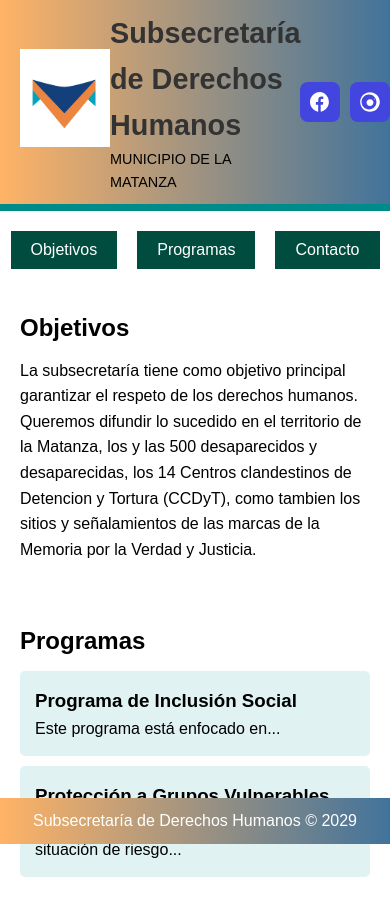
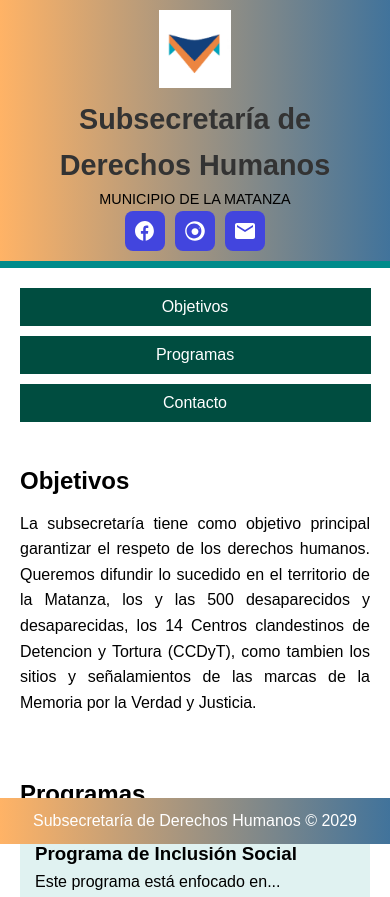
Before and after one commit to DDHH2024/DDHH2024.github.io, a plain HTML site: page index.html in a window 390 px wide. Shown: the top 897 px of the page. Drawn offline with Linux system fonts and the light colour scheme.

Commit message:
Update index.css

```diff
--- a/index.css
+++ b/index.css
@@ -117,3 +117,59 @@ footer {
     font-size: 18px;
     text-decoration: none;
   }
+/* index.css */
+
+/* Estilos generales */
+body {
+    font-family: Arial, sans-serif;
+    margin: 0;
+    padding: 0;
+}
+
+/* Ajustes para pantallas pequeñas */
+@media (max-width: 768px) {
+    .hea {
+        display: flex;
+        flex-direction: column;
+        align-items: center;
+        text-align: center;
+    }
+
+    .logo img {
+        width: 80%;
+        max-width: 200px;
+    }
+
+    .social-icons {
+        display: flex;
+        justify-content: center;
+        gap: 10px;
+    }
+
+    nav {
+        display: flex;
+        flex-direction: column;
+        align-items: center;
+        gap: 10px;
+    }
+
+    nav button {
+        padding: 10px;
+        font-size: 16px;
+        width: 90%;
+    }
+
+    #objetivos, #programas, #contacto {
+        padding: 20px;
+        text-align: justify;
+    }
+
+    .program-card {
+        margin-bottom: 20px;
+    }
+
+    footer {
+        text-align: center;
+        padding: 10px;
+    }
+}
```
